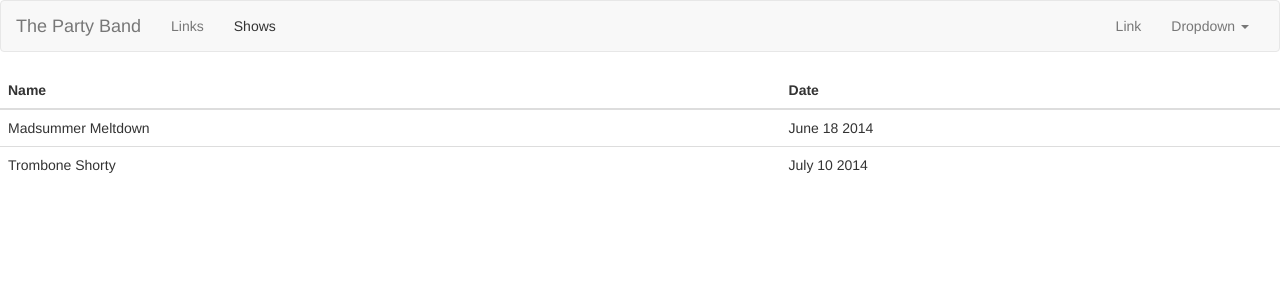
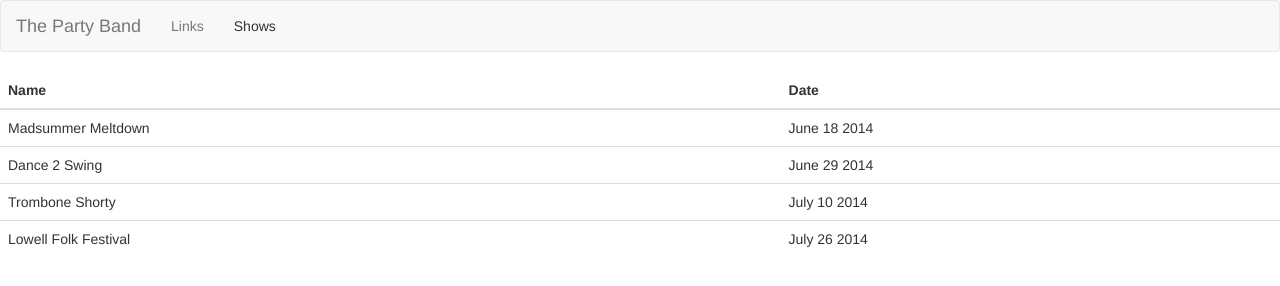
Before and after one commit to Salamanz/partyBand, a website: page index.html at #!/home in a window 1280 px wide. Both pictures are taken after a click on the link "Shows". Drawn offline with Linux system fonts and the light colour scheme.

Commit message:
Added more shows

```diff
--- /dev/null
+++ b/data/shows.json
@@ -0,0 +1,18 @@
+[
+  {
+    "name": "Madsummer Meltdown",
+    "date": "June 18 2014"
+  },
+  {
+    "name": "Dance 2 Swing",
+    "date": "June 29 2014"
+  },
+  {
+    "name": "Trombone Shorty",
+    "date": "July 10 2014"
+  },
+  {
+    "name": "Lowell Folk Festival",
+    "date": "July 26 2014"
+  }
+]
--- a/index.html
+++ b/index.html
@@ -44,19 +44,6 @@ Curran Kelleher 6/16/1024
             <li><a ui-sref="links">Links</a></li>
             <li><a ui-sref="shows">Shows</a></li>
           </ul>
-          <ul class="nav navbar-nav navbar-right">
-            <li><a href="#">Link</a></li>
-            <li class="dropdown">
-              <a href="#" class="dropdown-toggle" data-toggle="dropdown">Dropdown <b class="caret"></b></a>
-              <ul class="dropdown-menu">
-                <li><a href="#">Action</a></li>
-                <li><a href="#">Another action</a></li>
-                <li><a href="#">Something else here</a></li>
-                <li class="divider"></li>
-                <li><a href="#">Separated link</a></li>
-              </ul>
-            </li>
-          </ul>
         </div><!-- /.navbar-collapse -->
       </div><!-- /.container-fluid -->
     </div>
--- a/js/app.js
+++ b/js/app.js
@@ -41,15 +41,8 @@ angular.module('partyBand').controller('LinksCtrl', function ($scope) {
   ];
 });
 
-angular.module('partyBand').controller('ShowsCtrl', function ($scope) {
-  $scope.shows = [
-    {
-      name: 'Madsummer Meltdown',
-      date: 'June 18 2014'
-    },
-    {
-      name: 'Trombone Shorty',
-      date: 'July 10 2014'
-    }
-  ];
+angular.module('partyBand').controller('ShowsCtrl', function ($scope, $http) {
+  $http.get('data/shows.json').success(function (data) {
+    $scope.shows = data;
+  });
 });
--- a/templates/home.html
+++ b/templates/home.html
@@ -1,4 +1,3 @@
-<div class="container">
 <!-- The image links to the ticket purchase page -->
 <a href="http://lowellsummermusic.org/page.php?wpage=root/eventdetail.htm&Event=LSMS-E37568">
   <!--
@@ -7,4 +6,3 @@
   -->
   <img src="http://partybandlowell.com/PartyBandWebPage_files/image002.png" class="img-responsive" alt="Buy tickets!"/>
 </a>
-</div>
```
Lines whose indentation alone changed are shown as unchanged.
